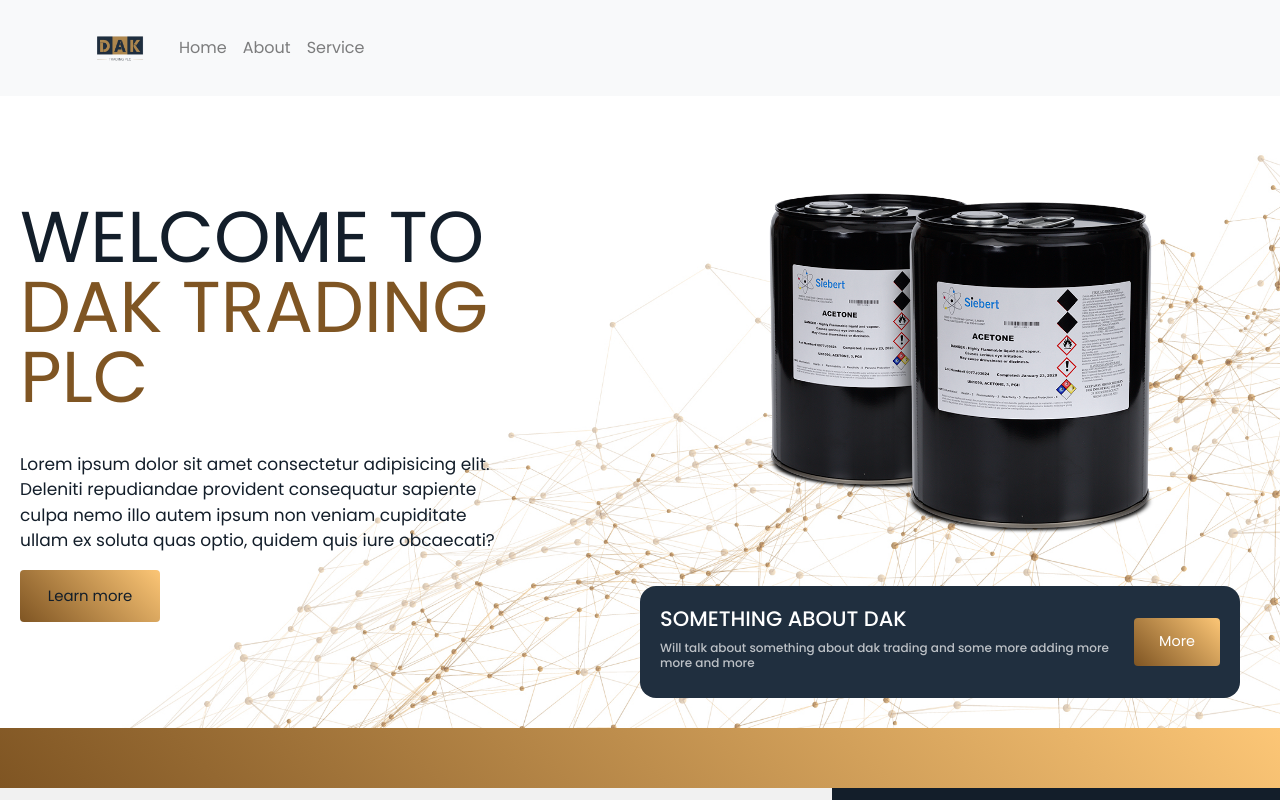
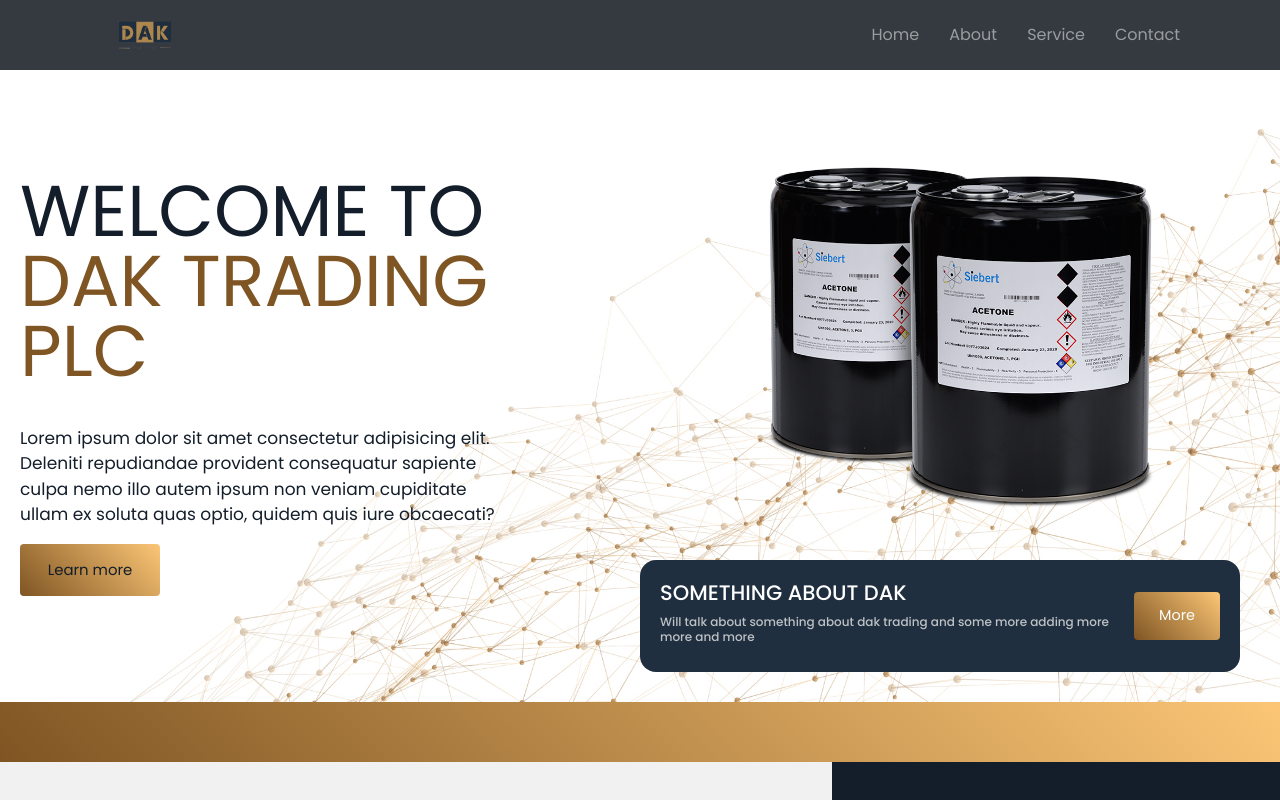
Before and after one commit to Hanan467/DAK-Trading-Landing, a React (Create React App) app: page / in a window 1280 px wide. Shown: the top 800 px of the page. Built offline with nearby package versions, Linux system fonts and the light colour scheme.

Commit message:
contact about and navbar update

```diff
--- a/src/App.css
+++ b/src/App.css
@@ -21,6 +21,25 @@
   font-family: 'Poppins',sans-serif;
 }
 
+/* Custom styles for navbar */
+.custom-navbar {
+  height: 70px;
+  padding: 0;
+}
+
+.custom-navbar .navbar-brand {
+  line-height: 50px;
+  padding-left: 20px;
+}
+
+.custom-navbar .navbar-nav .nav-link {
+  line-height: 50px;
+  padding: 0 15px;
+}
+
+.custom-navbar .navbar-collapse {
+  background-color: #343a40;
+}
 
 /* Header Section */
 .Header_Container{
@@ -423,24 +442,30 @@
   .About_Container {
     background: none;
     background-color: #f1f1f1;
+    padding: 20px 0;
   }
   .About_Body_Container {
     flex-direction: column;
+    padding: 0;
   }
-  .leftConten {
+  .Content_Holder {
+    flex-direction: column;
+    align-items: flex-start;
+    padding: 0 15px;
+  }
+  .leftContent {
     flex: none;
     width: 100%;
-    margin:0;
+    padding: 0;
+    margin: 0;
+  }
+  .left_content_holder {
     width: 100%;
   }
-  .left_content_holder{
-    width: 100%;
-  }
-
-  .rightContent{
+  .rightContent {
     display: none;
   }
-  .vertical-line {
+  .vertical-line1, .vertical-line2, .vertical-line3 {
     display: none;
   }
 }
--- a/src/ContactForm.js
+++ b/src/ContactForm.js
@@ -17,9 +17,12 @@
                         <label htmlFor="exampleFormControlInput1" className="form-label" style={{width:'100%', textAlign:'start'}}>Email address</label>
                         <input type="email" className="form-control" id="exampleFormControlInput1" placeholder="name@example.com"/>
                     </div>
-                    <div class="mb-3">
+                    <div className="mb-3">
                     <label htmlFor="exampleFormControlTextarea1" className="form-label" style={{width:'100%',textAlign:'start'}}>Example textarea</label>
                     <textarea className="form-control" id="exampleFormControlTextarea1" rows="3"></textarea>
+                    </div>
+                    <div className='mb-3'>
+                        <button className='btn btn-primary ' style={{width:'100%', textAlign:'center'}}>Submit</button>
                     </div>
                     </div>
                 </div>
--- a/src/Hearder.js
+++ b/src/Hearder.js
@@ -4,28 +4,29 @@
 
 function Header(){
     return(
-         <Navbar collapseOnSelect expand="lg" bg="light" variant="light">
+            <Navbar collapseOnSelect expand="lg" bg="dark" variant="dark" className="custom-navbar">
                 <Container>
                     <Navbar.Brand href="#">
                         <img
                             src={main_logo}
-                        height="70"
-                        width="70"
+                            height="80"
+                            width="80"
                             className="d-inline-block align-top"
                             alt="Main Logo"
                         />
                     </Navbar.Brand>
                     <Navbar.Toggle aria-controls="responsive-navbar-nav" />
                     <Navbar.Collapse id="responsive-navbar-nav">
-                    <Nav className="me-auto">
-                        <Nav.Link href="www.google.com">Home</Nav.Link>
-                        <Nav.Link href="www.google.com">About</Nav.Link>
-                        <Nav.Link href="www.google.com">Service</Nav.Link>
+                        <Nav className="ml-auto">
+                            <Nav.Link href="">Home</Nav.Link>
+                            <Nav.Link href="">About</Nav.Link>
+                            <Nav.Link href="">Service</Nav.Link>
+                            <Nav.Link href="">Contact</Nav.Link>
                         </Nav>
                     </Navbar.Collapse>
                 </Container>
             </Navbar>
-    )
+        );
 }
 
 
```
Lines whose indentation alone changed are shown as unchanged.
